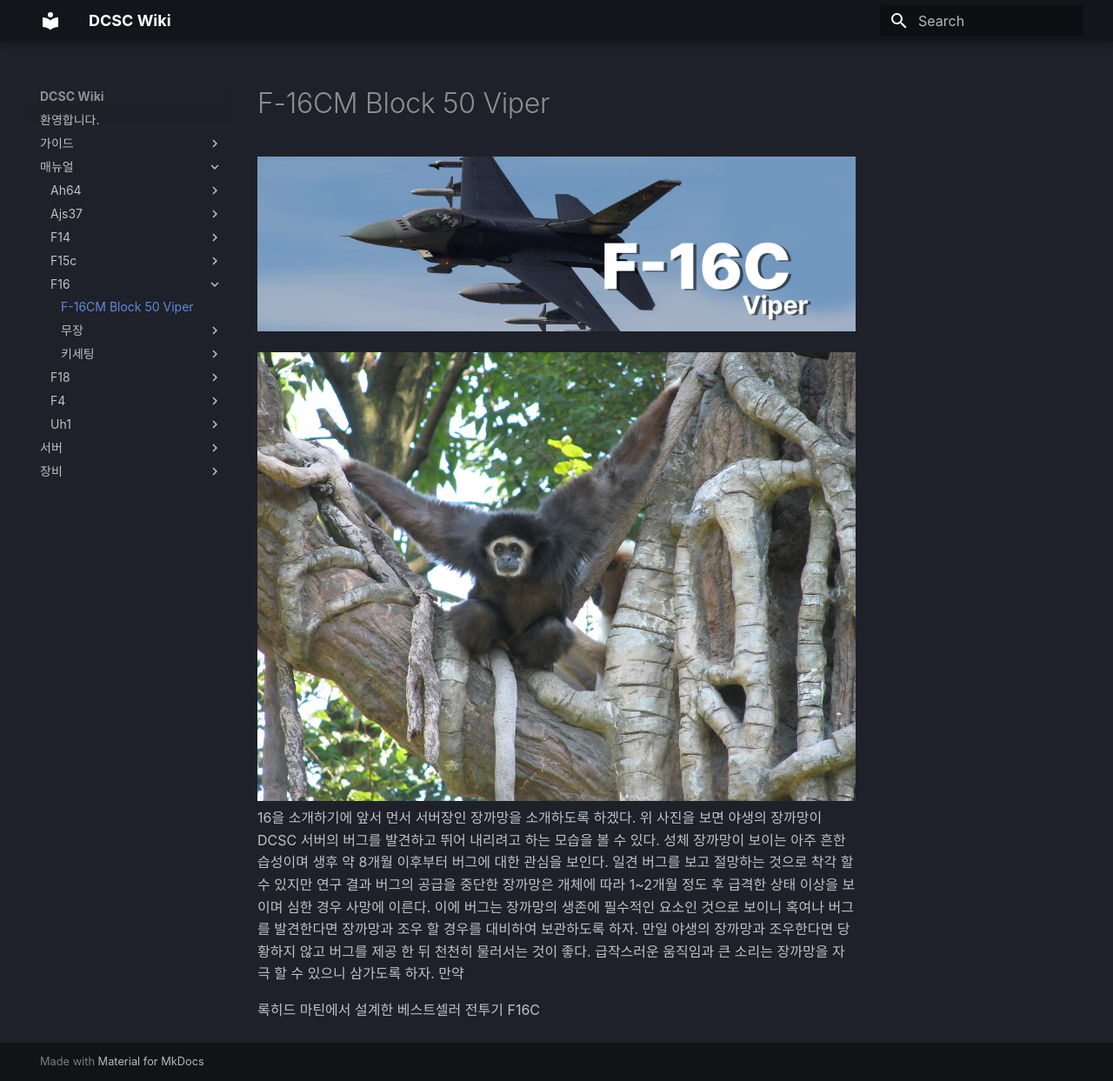
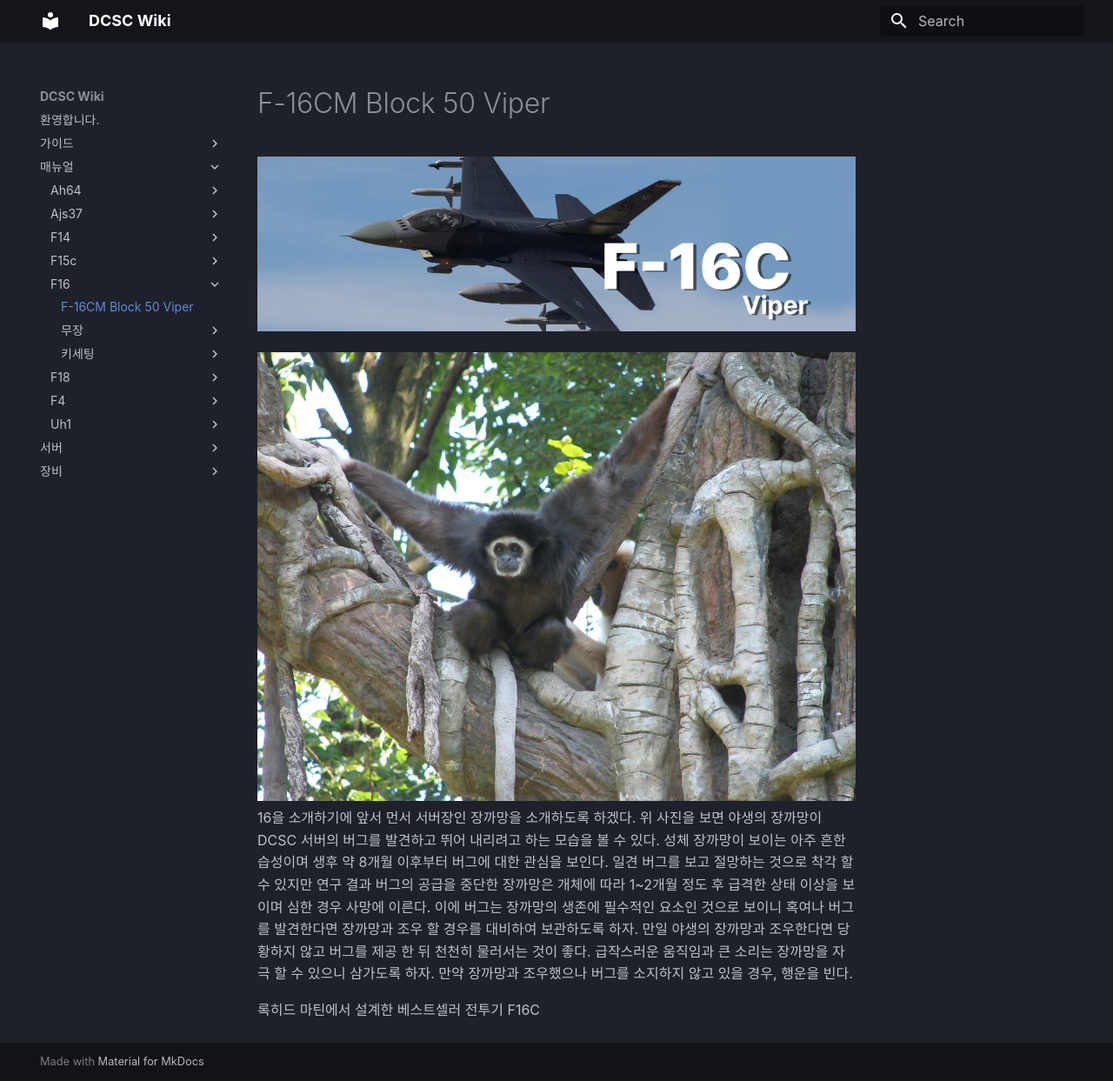
Before and after one commit to dcs-c/dcs-c.github.io, an MkDocs documentation site: the page built from docs/매뉴얼/f16/index.md, in a window 1280 px wide and 1243 px high. Shown: the whole window at 87% size. Built offline with MkDocs 1.6.1 and Material for MkDocs 9.7.7, drawn with Linux system fonts in a browser that asks for light colours; some web fonts are replaced.

Commit message:
Update index.md

```diff
--- a/docs/매뉴얼/f16/index.md
+++ b/docs/매뉴얼/f16/index.md
@@ -4,7 +4,7 @@
 ![](https://github.com/dcs-c/dcs-c.github.io/blob/main/docs/%EB%A7%A4%EB%89%B4%EC%96%BC/f16/images/White-handed_Gibbon.jpg?raw=true)
 16을 소개하기에 앞서 먼서 서버장인 장까망을 소개하도록 하겠다. 위 사진을 보면 야생의 장까망이 DCSC 서버의 버그를 발견하고 뛰어 내리려고 하는 모습을 볼 수 있다. 성체 장까망이 보이는 아주 흔한 습성이며 생후 약 8개월 이후부터 버그에 대한 관심을 보인다. 일견 버그를 보고 절망하는 것으로 착각 할 수 있지만 연구 결과 버그의 공급을 중단한 장까망은 개체에 따라 1~2개월 정도 후 급격한 상태 이상을 보이며 심한 경우 사망에 이른다. 이에 버그는 장까망의 생존에 필수적인 요소인 것으로 보이니 혹여나 버그를 발견한다면 장까망과 조우 할 경우를 대비하여 보관하도록 하자.
 만일 야생의 장까망과 조우한다면 당황하지 않고 버그를 제공 한 뒤 천천히 물러서는 것이 좋다. 급작스러운 움직임과 큰 소리는 장까망을 자극 할 수 있으니 삼가도록 하자.
-만약
+만약 장까망과 조우했으나 버그를 소지하지 않고 있을 경우, 행운을 빈다.
 
 
 
```
